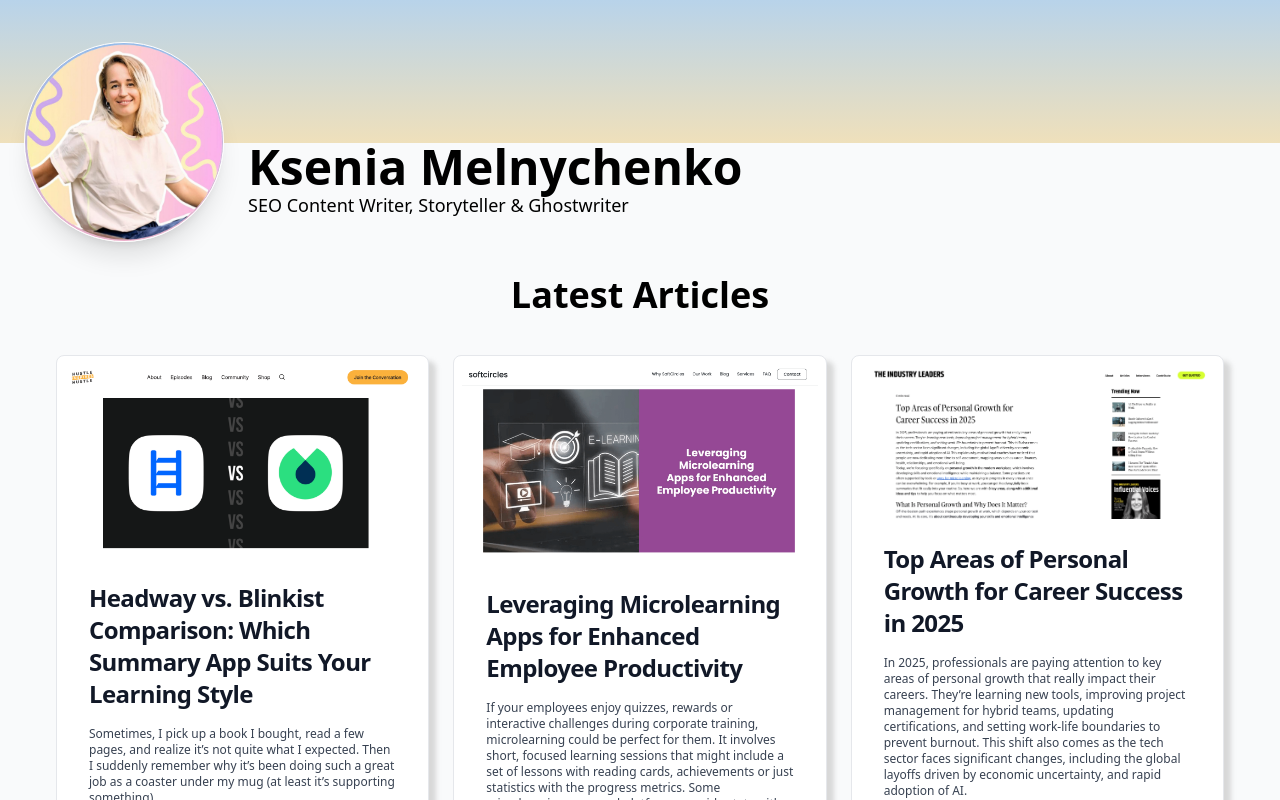
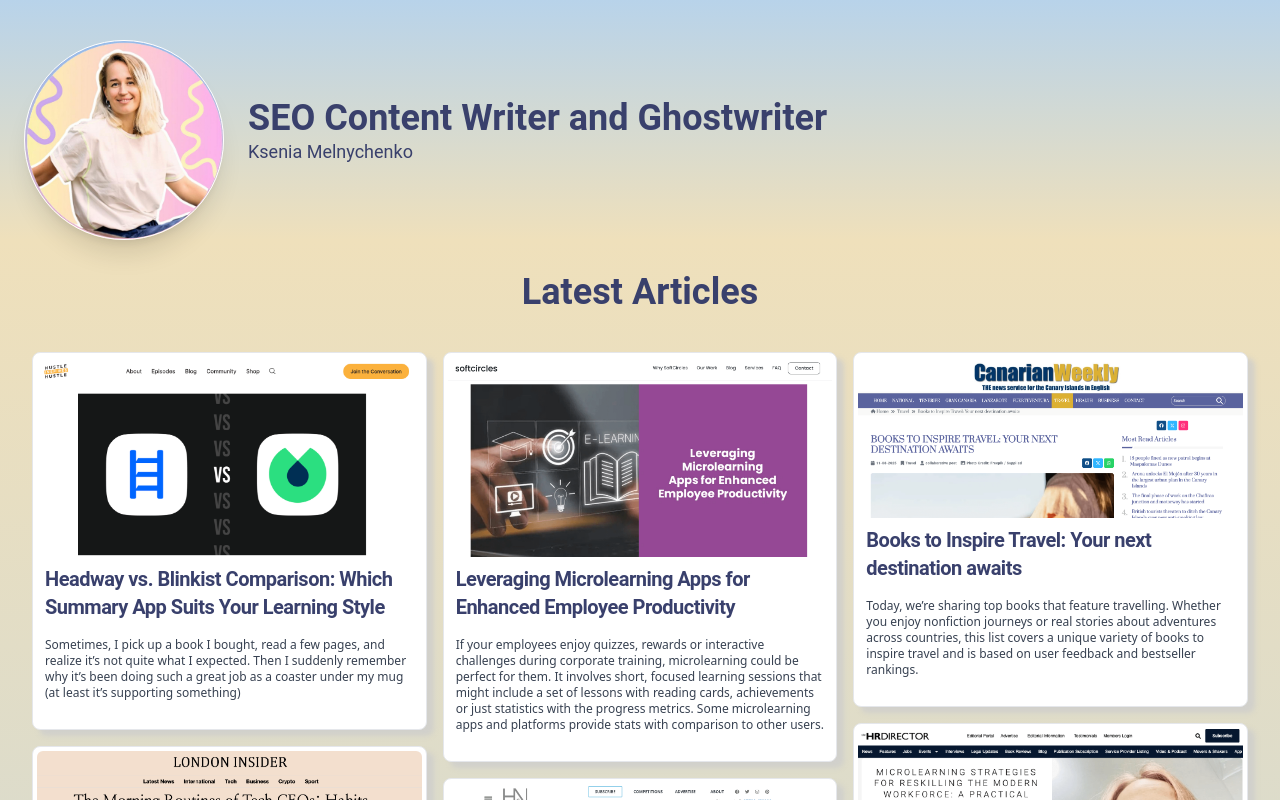
Before and after one commit to IvanRyzhik/writer-portfolio, a Next.js app: page / in a window 1280 px wide. Shown: the top 800 px of the page. Built offline with nearby package versions, Linux system fonts and the light colour scheme; no server answers.

Commit message:
redesign

```diff
--- a/pages/index.tsx
+++ b/pages/index.tsx
@@ -26,7 +26,7 @@
   };
 
   return (
-    <div className="bg-gray-50 min-h-screen font-sans pt-0 md:pt-0 p-3 md:p-6 pb-16 md:pb-24 relative">
+    <div className="bg-gray-50 min-h-screen font-sans pt-0 md:pt-0 py-3 md:py-4 pb-16 md:pb-24 relative">
       <SeoHead />
       <HeroSection />
       <ArticlesGrid openModal={openModal} />
--- a/source/articles.js
+++ b/source/articles.js
@@ -38,16 +38,6 @@
     remoteAccess: true,
   },
   {
-    id: 2,
-    src: '/images/preview-2.png',
-    title: 'Microlearning Strategies for Reskilling the Modern Workforce: A Practical Guide',
-    preview:
-      'As automation accelerates, reskilling is essential. Microlearning—short, targeted lessons—offers just-in-time knowledge that fits busy schedules and evolving job needs. From scenario-based modules to gamification and peer insights, these strategies enable efficient, relevant learning and foster adaptability, ensuring employees remain competitive in a rapidly changing job market.',
-    source:
-      'https://www.thehrdirector.com/microlearning-strategies-reskilling-modern-workforce-practical-guide/',
-    remoteAccess: true,
-  },
-  {
     id: 7,
     src: '/images/preview-7.png',
     title: 'Best Audiobooks for Road Trips: Family-Friendly Picks',
@@ -74,6 +64,16 @@
     preview:
       'Today, we’re sharing top books that feature travelling. Whether you enjoy nonfiction journeys or real stories about adventures across countries, this list covers a unique variety of books to inspire travel and is based on user feedback and bestseller rankings.',
     source: 'https://canarianweekly.com/posts/Books-to-Inspire-Travel-Your-next-destination-awaits',
+    remoteAccess: true,
+  },
+  {
+    id: 2,
+    src: '/images/preview-2.png',
+    title: 'Microlearning Strategies for Reskilling the Modern Workforce: A Practical Guide',
+    preview:
+      'As automation accelerates, reskilling is essential. Microlearning—short, targeted lessons—offers just-in-time knowledge that fits busy schedules and evolving job needs. From scenario-based modules to gamification and peer insights, these strategies enable efficient, relevant learning and foster adaptability, ensuring employees remain competitive in a rapidly changing job market.',
+    source:
+      'https://www.thehrdirector.com/microlearning-strategies-reskilling-modern-workforce-practical-guide/',
     remoteAccess: true,
   },
   {
--- a/src/components/ArticleModal/ArticleModal.tsx
+++ b/src/components/ArticleModal/ArticleModal.tsx
@@ -17,7 +17,7 @@
       className="bg-white w-full max-w-4xl mx-auto rounded-lg overflow-hidden shadow-2xl relative"
       overlayClassName="fixed inset-0 bg-black bg-opacity-70 flex items-center justify-center p-4 z-50"
     >
-      <iframe src={url} className="w-full h-[80vh]" />
+      <iframe src={url} className="w-full h-[80vh] p-3" />
       <button
         onClick={onRequestClose}
         className="absolute top-3 right-3 bg-red-500 text-white px-3 py-1 rounded hover:bg-red-600 transition"
--- a/src/components/ArticlesGrid/ArticlesGrid.tsx
+++ b/src/components/ArticlesGrid/ArticlesGrid.tsx
@@ -61,17 +61,22 @@
   const hasMore = visibleCount < articles.length;
 
   return (
-    <section id="articles" className="py-4 md:p-8">
-      <h2 className="text-2xl md:text-4xl font-bold text-center mb-5 md:mb-10">Latest Articles</h2>
-      <div className="slider-container relative">
-        <div className="columns-1 gap-4 md:columns-2 md:gap-6 lg:columns-3">
+    <section id="articles" className="p-4 md:p-8 gradient-footer mt-0">
+      <h2 className="text-2xl md:text-4xl font-bold text-center mb-5 md:mb-10 main-text">Latest Articles</h2>
+      <div className="slider-container relative max-w-[1440px] m-auto">
+        <div className="columns-1 gap-4 md:columns-2 md:gap-4 lg:columns-3">
           {visibleArticles.map((article) => (
-            <div key={article.title} className="break-inside-avoid pb-4 md:pb-6">
+            <div key={article.title} className="break-inside-avoid pb-4 md:pb-4">
               <Card
-                className="flex flex-col h-full block-shadow !border-gray-200 bg-white dark:bg-white p-2"
+                className="group flex flex-col h-full block-shadow !border-gray-200 bg-white dark:bg-white p-1 cursor-pointer transition-transform duration-200 md:hover:scale-[1.03]"
+                theme={{
+                  root: {
+                    children: 'flex h-full flex-col justify-center gap-4 p-0 relative overflow-hidden pb-0 md:pb-6',
+                  },
+                }}
                 renderImage={() => (
                   <img
-                    className="max-h-[200px] object-cover rounded-tl-md rounded-tr-md object-top w-full"
+                    className="max-h-[200px] object-cover rounded-tl-md rounded-tr-md object-top w-full mb-2"
                     width={500}
                     height={500}
                     src={article.src}
@@ -80,28 +85,33 @@
                   />
                 )}
               >
-                <h3 className="text-lg md:text-2xl font-bold tracking-tight text-gray-900 dark:text-gray-900">
+                <h3 className="text-lg md:text-xl font-bold tracking-tight main-text px-2">
                   {article.title}
                 </h3>
-                <p className="text-xs font-normal text-gray-700 dark:text-gray-700">
+                <p className="text-xs font-normal text-gray-700 dark:text-gray-700 px-2">
                   {article.preview}
                 </p>
-                <div className="mt-4 flex justify-center md:justify-start space-x-3 lg:mt-6">
+                <div
+                  className="mt-auto action-gradient rounded-b-md w-full flex lg:mt-6 transition-all duration-600 ease-out md:gap-0 md:absolute md:-bottom-12 md:group-hover:bottom-0 bg-white"
+                >
                   <a
                     href={article.source}
                     target="_blank"
                     rel="noopener noreferrer"
-                    className="bg-blue-600 text-white px-4 py-2 rounded-md hover:bg-blue-700 transition"
+                    className="w-full md:flex-1 px-4 py-2 rounded-b-md transition text-center flex items-center justify-center text-white hover:text-white duration-600 action-hover-gradient"
                   >
                     View Source
                   </a>
                   {article.remoteAccess && (
-                    <button
-                      onClick={() => openModal(article.source)}
-                      className="bg-gray-800 text-white px-4 py-2 rounded-md hover:bg-gray-900 transition"
-                    >
-                      Read Here
-                    </button>
+                    <>
+                      <span className="w-px bg-white self-stretch" aria-hidden="true" />
+                      <button
+                        onClick={() => openModal(article.source)}
+                        className="w-full md:flex-1 px-4 py-2 transition text-white action-hover-gradient rounded-b-md"
+                      >
+                        Read Here
+                      </button>
+                    </>
                   )}
                 </div>
               </Card>
--- a/src/components/Footer/Footer.tsx
+++ b/src/components/Footer/Footer.tsx
@@ -4,7 +4,7 @@
   return (
     <footer
       id="contact"
-      className="gradient-footer text-white py-4 md:py-8 text-center absolute w-full bottom-0 left-0"
+      className="gradient text-white py-4 md:py-8 text-center absolute w-full bottom-0 left-0"
     >
       <div className="w-full flex justify-center items-center">
         <a
--- a/src/components/Hero/Hero.tsx
+++ b/src/components/Hero/Hero.tsx
@@ -4,8 +4,8 @@
 const HeroSection = () => {
   return (
     <div className="relative py-5 md:py-10 md:pb-0">
-      <div className="gradient absolute left-1/2 -translate-x-1/2 top-0 w-screen h-[100px] sm:h-[96px] md:h-[143px]" />
-      <div className="block text-center sm:flex w-full justify-center md:justify-start z-10 relative items-center">
+      <div className="gradient absolute left-1/2 -translate-x-1/2 top-0 w-screen h-full" />
+      <div className="block text-center sm:flex w-full justify-center md:justify-start z-10 relative items-center max-w-[1440px] m-auto px-4 lg:px-6">
         <Image
           width={200}
           height={200}
@@ -16,12 +16,12 @@
           src="/images/Ksu-1.png"
           alt="avatar"
         />
-        <div className="mx-auto sm:mx-0 sm:my-0 mb-0 sm:mb-4 p-2 w-fit sm:mt-[65px] md:mt-[95px]">
-          <h1 className="text-3xl md:text-5xl font-bold kitty-block">
+        <div className="mx-auto sm:mx-0 sm:my-0 mb-0 sm:mb-4 p-2 w-fit main-text">
+          <h1 className="text-2xl md:text-4xl font-bold kitty-block text-center sm:text-left">
+            SEO Content Writer and Ghostwriter
+          </h1>
+          <p className="text-center sm:text-left text-md md:text-lg z-10 relative">
             Ksenia Melnychenko
-          </h1>
-          <p className="text-center md:text-left text-xs md:text-lg z-10 relative">
-            SEO Content Writer, Storyteller & Ghostwriter
           </p>
         </div>
       </div>
--- a/styles/global.css
+++ b/styles/global.css
@@ -1,6 +1,13 @@
 @tailwind base;
 @tailwind components;
 @tailwind utilities;
+
+/* @import url('https://fonts.googleapis.com/css2?family=Arimo:ital,wght@0,400..700;1,400..700&display=swap'); */
+@import url('https://fonts.googleapis.com/css2?family=Roboto:ital,wght@0,100..900;1,100..900&display=swap');
+
+html {
+  font-family: "Arimo", sans-serif;
+}
 
 .slick-next:before,
 .slick-prev:before {
@@ -59,3 +66,19 @@
   background: #EEAECA;
   background: linear-gradient(359deg, rgba(238, 174, 202, 1) 0%, rgba(148, 187, 233, 1) 100%);
 }
+
+.action-gradient {
+  background: #FFFFFF;
+  background: linear-gradient(180deg, rgba(255, 255, 255, 1) 0%, rgba(57, 64, 108, 1) 85%, rgba(57, 64, 108, 1) 100%);
+}
+
+.action-hover-gradient:hover {
+  background: #FFFFFF;
+  background: linear-gradient(180deg, rgba(255, 255, 255, 1) 0%, rgba(57, 64, 108, 1) 65%, rgba(57, 64, 108, 1) 100%);
+}
+
+.main-text {
+  color: #39406c;
+  /* font-family: "Arimo", sans-serif; */
+  font-family: "Roboto", sans-serif;
+}
```
